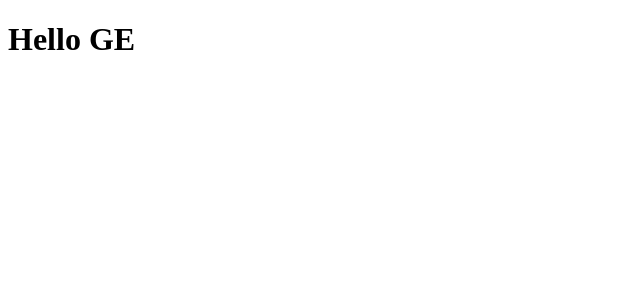
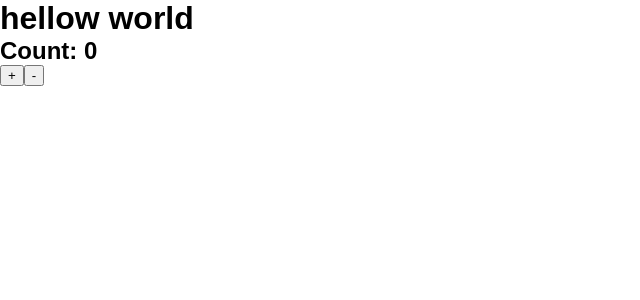
Before and after one commit to aromanarguello/custom-react-tooling, a React app: page / in a window 1280 px wide. Shown: the top 300 px of the page, without its empty margins (0-640 px from the left). Built offline with nearby package versions, Linux system fonts and the light colour scheme.

Commit message:
add loaders and source-map

```diff
--- a/package.json
+++ b/package.json
@@ -14,10 +14,13 @@
   "devDependencies": {
     "@babel/cli": "^7.5.5",
     "@babel/core": "^7.5.5",
+    "@babel/plugin-proposal-class-properties": "^7.5.5",
     "@babel/preset-env": "^7.5.5",
     "@babel/preset-react": "^7.0.0",
     "babel-loader": "^8.0.6",
+    "css-loader": "^3.2.0",
     "html-webpack-plugin": "^3.2.0",
+    "style-loader": "^1.0.0",
     "webpack": "^4.39.1",
     "webpack-cli": "^3.3.6",
     "webpack-dev-server": "^3.7.2",
--- a/src/App.js
+++ b/src/App.js
@@ -1,8 +1,33 @@
 import React from 'react';
 
 class App extends React.Component {
+  state = {
+    count: 0
+  };
+
   render() {
-    return <h1>Hello GE</h1>;
+    return (
+      <div>
+        <h1>hellow world</h1>
+        <h2>Count: {this.state.count}</h2>
+        <button
+          onClick={() =>
+            this.setState(state => ({
+              count: state.count + 1
+            }))
+          }>
+          +
+        </button>
+        <button
+          onClick={() =>
+            this.setState(state => ({
+              count: state.count - 1
+            }))
+          }>
+          -
+        </button>
+      </div>
+    );
   }
 }
 
--- a/src/index.js
+++ b/src/index.js
@@ -1,5 +1,6 @@
 import React from 'react';
 import ReactDOM from 'react-dom';
 import App from './App';
+import './styles.css';
 
 ReactDOM.render(<App />, document.getElementById('app'));
--- /dev/null
+++ b/src/styles.css
@@ -0,0 +1,35 @@
+html {
+  box-sizing: border-box;
+  font-size: 16px;
+  font-family: sans-serif;
+}
+
+*,
+*:before,
+*:after {
+  box-sizing: inherit;
+}
+
+body,
+h1,
+h2,
+h3,
+h4,
+h5,
+h6,
+p,
+ol,
+ul {
+  margin: 0;
+  padding: 0;
+}
+
+ol,
+ul {
+  list-style: none;
+}
+
+img {
+  max-width: 100%;
+  height: auto;
+}
--- a/webpack.config.base.js
+++ b/webpack.config.base.js
@@ -14,8 +14,17 @@ module.exports = {
         loader: 'babel-loader',
         exclude: /node_modules/,
         options: {
-          presets: ['@babel/preset-env', '@babel/preset-react']
+          presets: ['@babel/preset-env', '@babel/preset-react'],
+          plugins: ['@babel/plugin-proposal-class-properties'] // allows us to run react classes b/c JS doesn't like the sintax
         }
+      },
+      {
+        test: /\.css$/,
+        // loaders is depracted, to pass multiple loaders use the `use` key
+        // css loader will let babel understand the css syntax
+        // style-loader will take css and inject it into our html run-time
+        use: ['style-loader', 'css-loader'],
+        exclude: /node_modules/
       }
     ]
   },
--- a/webpack.config.dev.js
+++ b/webpack.config.dev.js
@@ -12,5 +12,8 @@ module.exports = merge(baseConfig, {
   // devServer is one of the keys merge accepts to allow us to override other default options
   devServer: {
     port: 9000
-  }
+  },
+  // allows us to add source-maps
+  // source-maps allow us to map the src code to the code running in the browser
+  devtool: 'source-map'
 });
```
Also changed, not shown: 1 other file (tests, documents, lock files or other folders).
